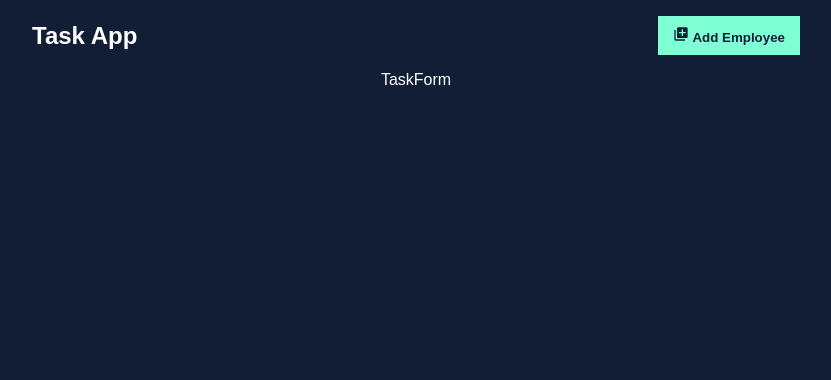
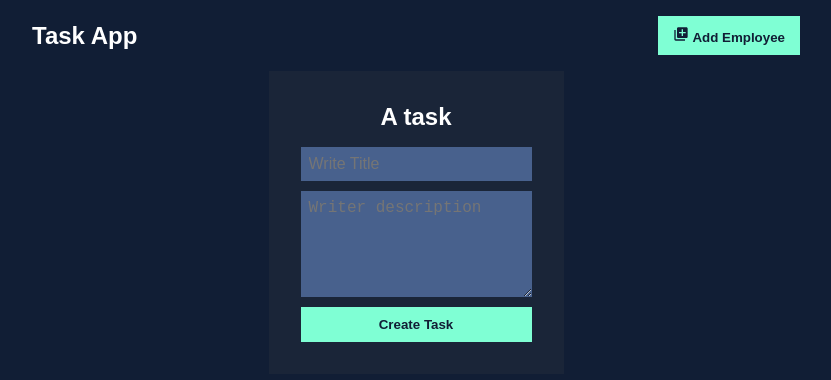
Before and after one commit to Alfredls/notas, a React (Vite) app: page /add in a window 1280 px wide. Shown: the top 380 px of the page, without its empty margins (224-1055 px from the left). Built offline with nearby package versions, Linux system fonts and the light colour scheme.

Commit message:
estilos formulacio y listas

```diff
--- a/src/components/TaskForm.jsx
+++ b/src/components/TaskForm.jsx
@@ -2,6 +2,13 @@ import React from 'react'
 
 export const TaskForm = () => {
   return (
-    <div>TaskForm</div>
+    <div className=' form'>
+      <h2>A task</h2>
+      <form className='form-c'>
+        <input type="text" placeholder='Write Title' className='input' />
+        <textarea cols="20" rows="5" placeholder='Writer description' className='input'/>
+        <button className='button'>Create Task</button>
+      </form>
+    </div>
   )
 }
--- a/src/components/TaskList.jsx
+++ b/src/components/TaskList.jsx
@@ -8,8 +8,14 @@ export const TaskList = () => {
     <div>
       {
         task.map(task =>(
-          <div key={task.id}>
-            <h1>{task.title}</h1>
+          <div className='card' key={task.id}>
+            <div>
+              <span>{task.title}</span><span>{task.id}</span>
+            </div>
+            <div>
+              <button>Edit</button>
+              <button>Delete</button>
+            </div>
           </div>
         ))
       }
--- a/src/index.css
+++ b/src/index.css
@@ -3,6 +3,8 @@
   --colorSecond: #fff;
   --colorThird: #7fffd4;
   --colorFourth: #3df8ba;
+  --colorFifth: rgb(26, 37, 56);
+  --colorSixth: rgb(72, 97, 141);
 }
 *{
   margin: 0;
@@ -31,6 +33,7 @@ body {
   text-decoration: none;
 }
 .button{
+  font-weight: bolder;
   background-color: var(--colorThird);
   border: none;
   padding: 10px 15px;
@@ -50,3 +53,36 @@ body {
    justify-content: center;
    align-items: center;
  }
+ .card{
+   display: flex;
+   min-width: 300px;
+   justify-content: space-between;
+ /*   border: #3df8ba solid 1px; */
+  background-color: var(--colorFifth) ;
+  padding: 1rem 2rem;
+   margin-top: 5px;
+ }
+
+ .form{
+   background-color: var(--colorFifth);
+   padding: 2rem;
+   display: flex;
+   flex-direction: column;
+   justify-content: center;
+   align-items: center;
+ }
+ .form-c{
+   display: flex;
+   flex-direction: column;
+   gap: 10px;
+   margin-top: 1rem;
+ }
+
+ .input{
+   background-color: var(--colorSixth);
+   outline: none;
+   border: none;
+   padding: 0.5rem;
+   color: var(--colorSecond);
+   font-size: 1rem;
+ }
```
